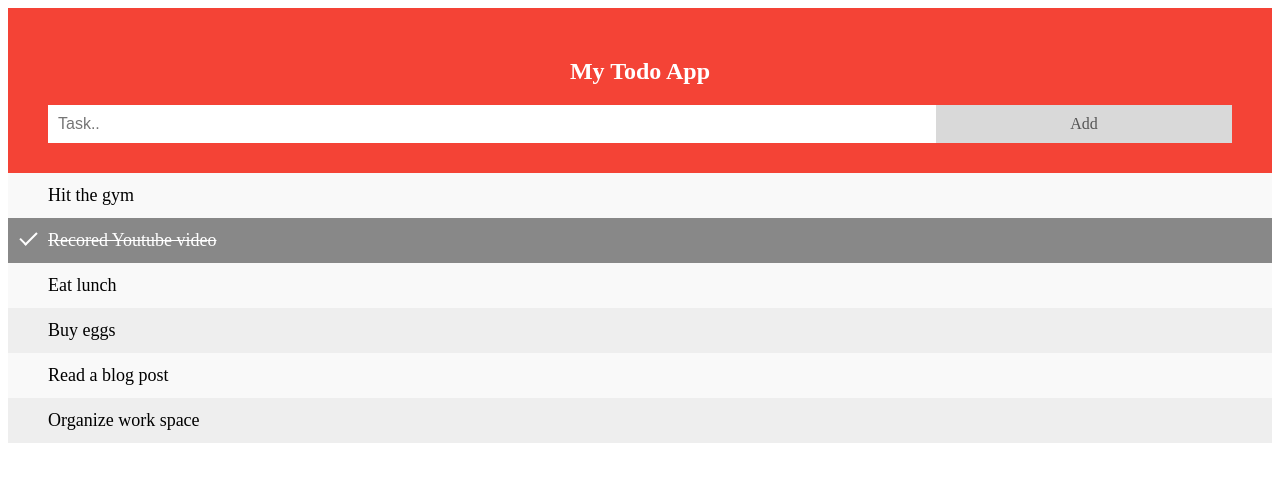
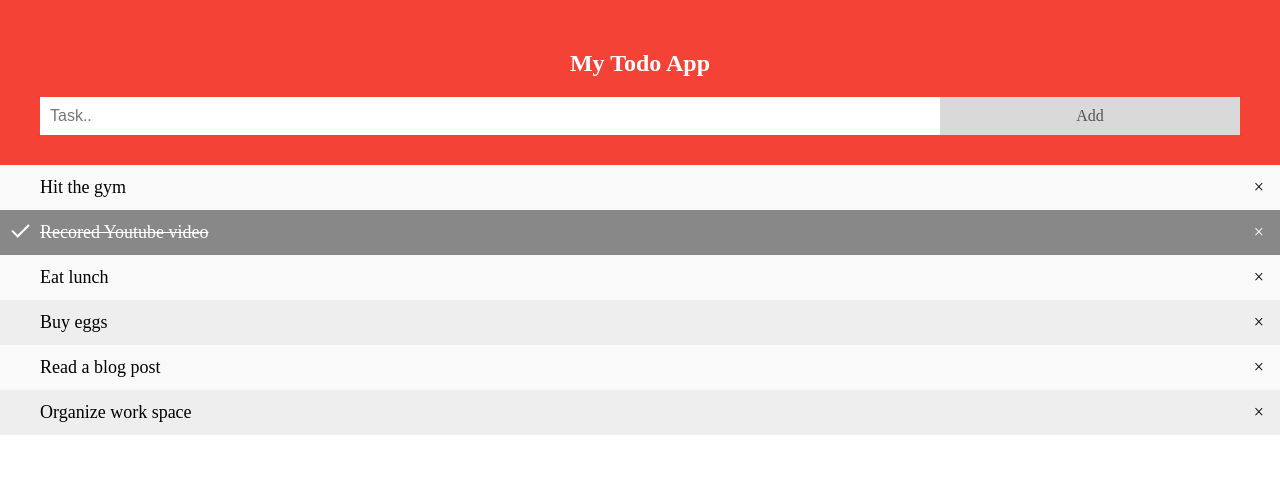
Before and after one commit to rahulMishra05/todo-app, a plain HTML site: page index.html in a window 1280 px wide. Both pictures are taken after a click on the element "Add". Drawn offline with Linux system fonts and the light colour scheme.

Commit message:
Todo app completed

```diff
--- a/index.html
+++ b/index.html
@@ -4,17 +4,136 @@
     <meta charset="UTF-8">
     <meta name="viewport" content="width=device-width, initial-scale=1.0">
     <title>Todo App</title>
+    <style>
+        body{
+            margin: 0;
+            min-width: 250px;
+        }
+        /* Include the padding and border in an element's total width and height */
+*{
+    box-sizing: border-box;
+}
 
-    <!-- SCRIPT TO LINK THE STYLE SHEET -->
-    <link rel="stylesheet" href="main.css">
+/* Remove margins and padding from the list */
+ul{
+    margin: 0;
+    padding: 0;
+}
 
-    <!-- SCRIPT TO LINK THE JAVASCRIPT FILE -->
-    <link rel="stylesheet" href="index.js">
+/* Styling the list items */
+ul li{
+    cursor: pointer;
+    position: relative;
+    padding: 12px 8px 12px 40px;
+    background: #eee;
+    font-size: 18px;
+    transition: 0.2s;
+
+    /* Make the list items unselectable */
+
+    /* user-select property specifies whether the text of an element can be selected */
+    -webkit-user-select: none;
+    -moz-user-select: none;
+    -ms-user-select: none;
+    user-select: none;
+}
+
+/* Set all odd list items to a different color also known as zebra-stripes */
+ul li:nth-child(odd){
+    background: #f9f9f9;
+}
+
+/* Make the background dark on hover */
+ul li:hover{
+    background: #ddd;
+}
+
+/* When clicked on a particluar item/task, add a background color and strike out */
+ul li.checked{
+    background: #888;
+    color: #fff;
+    text-decoration: line-through;
+}
+
+/* Add a "checked" mark when clicked on a particluar item/task */
+ul li.checked::before{
+    content: '';
+    position: absolute;
+    border-color: #fff;
+    border-style: solid;
+    border-width: 0 2px 2px 0;
+    top: 10px;
+    left: 16px;
+    transform: rotate(45deg);
+    height: 15px;
+    width: 7px;
+}
+
+/* Style the close button */
+.close{
+    position: absolute;
+    right: 0;
+    top: 0;
+    padding: 12px 16px 12px 16px;
+}
+
+.close:hover{
+    background-color: #f44336;
+    color: white;
+}
+
+/* Styling the header */
+.header{
+    background-color: #f44336;
+    padding: 30px 40px;
+    color: white;
+    text-align: center;
+}
+
+/* Clear floats after the header */
+.header::after{
+    content: '';
+    display: table;
+    clear: both;
+}
+
+/* Style the input feild */
+input{
+    margin: 0;
+    border: none;
+    border-radius: 0;
+    width: 75%;
+    padding: 10px;
+    float: left;
+    font-size: 16px;
+}
+
+/* Style the "Add" button */
+.addBtn{
+    padding: 10px;
+    width: 25%;
+    background: #d9d9d9;
+    color: #555;
+    float: left;
+    text-align: center;
+    font-size: 16px;
+    cursor: pointer;
+    transition: 0.3s;
+    border-radius: 0;
+}
+
+/* Hover effect on "Add button" */
+.addBtn:hover{
+    background-color: #bbb;
+}
+    </style>
+
+
 </head>
 <body>
 
     <!-- The heading of the todo app -->
-    <div id="myDiv" class="header">
+    <div id="myDIV" class="header">
         <!-- Title of the todo app -->
         <h2>My Todo App</h2>
 
@@ -26,7 +145,7 @@
     </div>
 
     <!-- The main portion of the list, where all the task will be listed -->
-    <ul id="myUl">
+    <ul id="myUL">
         <!-- These are the dummy todo list items -->
         <li>Hit the gym</li>
         <li class="checked">Recored Youtube video</li>
@@ -36,5 +155,65 @@
         <li>Organize work space</li>
     </ul>
 
+    <!-- JAVASCRIPT OF THIS APP -->
+    <script>
+        // Create a "close" button and append it to each list item
+var myNodelist = document.getElementsByTagName("LI");
+var i;
+for (i = 0; i < myNodelist.length; i++) {
+  var span = document.createElement("SPAN");
+  var txt = document.createTextNode("\u00D7");
+  span.className = "close";
+  span.appendChild(txt);
+  myNodelist[i].appendChild(span);
+}
+
+// Click on a close button to hide the current list item
+var close = document.getElementsByClassName("close");
+var i;
+for (i = 0; i < close.length; i++) {
+  close[i].onclick = function() {
+    var div = this.parentElement;
+    div.style.display = "none";
+  }
+}
+
+// Add a "checked" symbol when clicking on a list item
+var list = document.querySelector('ul');
+list.addEventListener('click', function(ev) {
+  if (ev.target.tagName === 'LI') {
+    ev.target.classList.toggle('checked');
+  }
+}, false);
+
+// Create a new list item when clicking on the "Add" button
+function newElement() {
+  var li = document.createElement("li");
+  var inputValue = document.getElementById("myInput").value;
+  var t = document.createTextNode(inputValue);
+  li.appendChild(t);
+  if (inputValue === '') {
+    alert("You must write something!");
+  } else {
+    document.getElementById("myUL").appendChild(li);
+  }
+  document.getElementById("myInput").value = "";
+
+  var span = document.createElement("SPAN");
+  var txt = document.createTextNode("\u00D7");
+  span.className = "close";
+  span.appendChild(txt);
+  li.appendChild(span);
+
+  for (i = 0; i < close.length; i++) {
+    close[i].onclick = function() {
+      var div = this.parentElement;
+      div.style.display = "none";
+    }
+  }
+}
+
+    </script>
+
 </body>
 </html>
--- a/index.js
+++ b/index.js
@@ -0,0 +1,54 @@
+// Create a "close" button that and it will appeand to each list item.
+var myNodelist = document.getElementsByTagName("LI");
+var i;
+for (i=0; i < myNodelist.length; i++){
+    var span = document.createElement("SPAN");
+    var txt = document.createTextNode("\u00D7");
+    span.className = "close";
+    span.appendChild(txt);
+    myNodelist[i].appendChild(span);
+}
+
+// Click on a close button to hide the current list item
+var close = document.getElementsByClassName("close");
+var i;
+for(i = 0; i < close.length; i++){
+    close[i].onclick = function() {
+        var div = this.parentElement;
+        div.style.display = "none";
+    }
+}
+
+// Add a "checked" symbol when clicking on a list item
+var list = document.querySelector('ul');
+list.addEventListener('click', function(ev) {
+  if (ev.target.tagName === 'LI') {
+    ev.target.classList.toggle('checked');
+  }
+}, false);
+
+// Create a new list item when clicking on the "Add" button
+function newElement() {
+  var li = document.createElement("li");
+  var inputValue = document.getElementById("myInput").value;
+  var t = document.createTextNode(inputValue);
+  li.appendChild(t);
+  if(inputValue === '') {
+    alert("You must write something!");
+  } else {
+    document.getElementById("myUL").appendChild(li);
+  }
+  document.getElementById("myInput").value = "";
+  var span = document.createElement("SPAN");
+  var txt = document.createTextNode("\u00D7");
+  span.className = "close";
+  span.appendChild(txt);
+  li.appendChild(span);
+
+  for(i = 0; i < close.length; i++){
+    close[i].onclick = function() {
+      var div = this.parentElement;
+      div.style.display = "none";
+    }
+  }
+}
```
